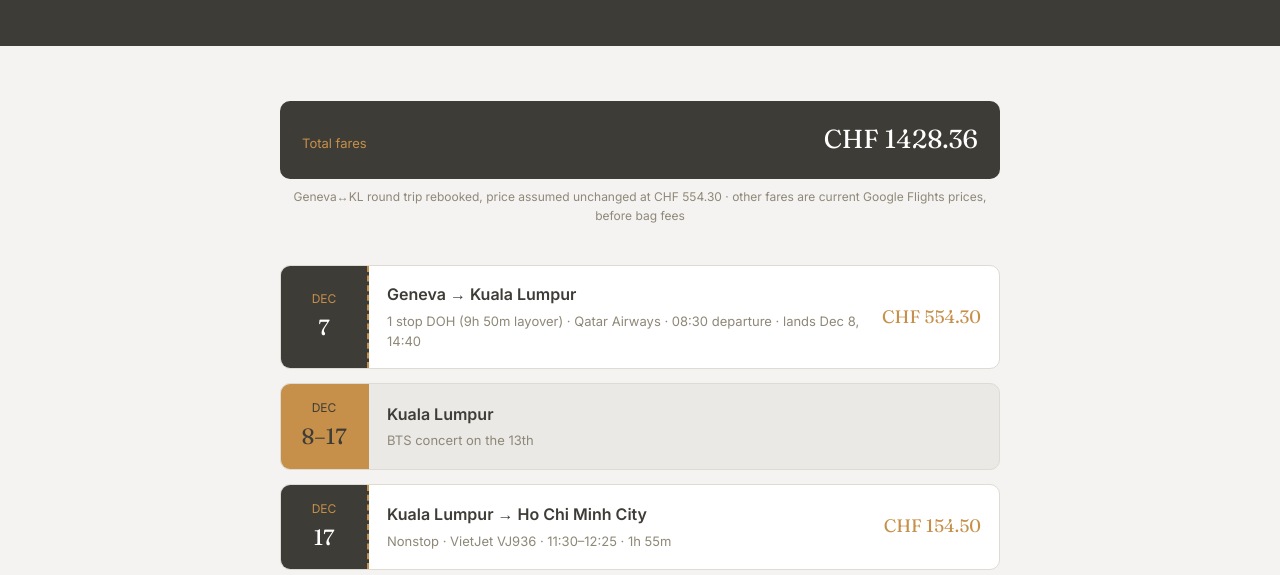
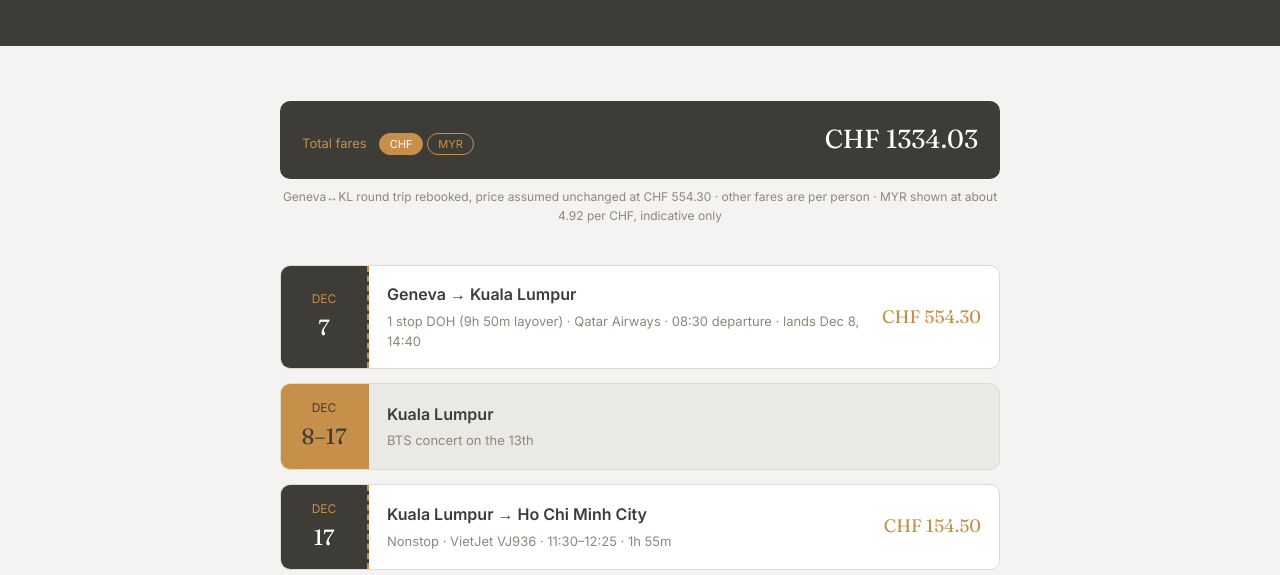
Before and after one commit to danealonzoxx/asia, a plain HTML site: page index.html in a window 1280 px wide. Shown: the part 225-800 px from the top of the page. Drawn offline with Linux system fonts and the light colour scheme.

Commit message:
Add files via upload

```diff
--- a/index.html
+++ b/index.html
@@ -153,6 +153,9 @@
   }
   .total-bar .label{font-size:13px;color:var(--ochre);}
   .total-bar .value{font-family:'Fraunces',serif;font-size:26px;color:var(--white);}
+  .cur-toggle{display:inline-flex;gap:4px;margin-left:12px;vertical-align:middle;}
+  .cur-toggle button{font-family:'Inter',sans-serif;font-size:11px;padding:3px 10px;border-radius:999px;border:1px solid var(--ochre);background:transparent;color:var(--ochre);cursor:pointer;}
+  .cur-toggle button.active{background:var(--ochre);color:var(--white);}
 
   /* City guide section */
   .section-title{
@@ -295,10 +298,10 @@
 <div class="wrap">
 
   <div class="total-bar">
-    <span class="label">Total fares</span>
-    <span class="value" id="totalValue">CHF 1019.77</span>
+    <span class="label">Total fares<span class="cur-toggle"><button id="curCHF" class="active" onclick="setCur('CHF')">CHF</button><button id="curMYR" onclick="setCur('MYR')">MYR</button></span></span>
+    <span class="value" id="totalValue">CHF 1334.03</span>
   </div>
-  <p style="font-size:12px;color:var(--taupe);text-align:center;margin:0 0 40px;">Geneva↔KL round trip rebooked, price assumed unchanged at CHF 554.30 · other fares are current Google Flights prices, before bag fees</p>
+  <p style="font-size:12px;color:var(--taupe);text-align:center;margin:0 0 40px;">Geneva↔KL round trip rebooked, price assumed unchanged at CHF 554.30 · other fares are per person · MYR shown at about 4.92 per CHF, indicative only</p>
 
   <div class="timeline" id="timeline"></div>
 
@@ -313,19 +316,39 @@
 <footer>Built for the December–January loop &middot; fares and picks current as of booking</footer>
 
 <script>
+const MYR_PER_CHF = 4.92;
+let currency = 'CHF';
+
 const legs = [
-  {stub:"7", month:"DEC", route:"Geneva → Kuala Lumpur", detail:"1 stop DOH (9h 50m layover) · Qatar Airways · 08:30 departure · lands Dec 8, 14:40", price:"CHF 554.30", stay:false},
+  {stub:"7", month:"DEC", route:"Geneva → Kuala Lumpur", detail:"1 stop DOH (9h 50m layover) · Qatar Airways · 08:30 departure · lands Dec 8, 14:40", price:554.30, stay:false},
   {stub:"8–17", month:"DEC", route:"Kuala Lumpur", detail:"BTS concert on the 13th", price:0, stay:true},
-  {stub:"17", month:"DEC", route:"Kuala Lumpur → Ho Chi Minh City", detail:"Nonstop · VietJet VJ936 · 11:30–12:25 · 1h 55m", price:154.50, stay:false},
+  {stub:"17", month:"DEC", route:"Kuala Lumpur → Ho Chi Minh City", detail:"Nonstop · VietJet VJ936 · 11:30–12:25 · 1h 55m", price:154.50, myr:761, stay:false},
   {stub:"17–22", month:"DEC", route:"Ho Chi Minh City", detail:"Five nights in Saigon", price:0, stay:true},
-  {stub:"22", month:"DEC", route:"Ho Chi Minh City → Seoul", detail:"Nonstop · Vietnam Airlines VN402 · 09:25–16:25 · 5h", price:116, stay:false},
-  {stub:"22–27", month:"DEC", route:"Seoul", detail:"Christmas in Seoul · belated birthday dinner for Claudia (the 21st)", price:0, stay:true},
-  {stub:"27", month:"DEC", route:"Seoul → Kagoshima", detail:"Nonstop · Korean Air KE2179 · 14:40–16:20 · 1h 40m", price:225.56, stay:false},
-  {stub:"27–5", month:"DEC–JAN", route:"Kagoshima", detail:"Ring in the New Year", price:0, stay:true},
-  {stub:"5–6", month:"JAN", route:"Kagoshima → Kuala Lumpur", detail:"1 stop TPE · China Airlines CI119/CI721 · 12:25 departure · lands Jan 6, 13:25", price:378, stay:false},
+  {stub:"22", month:"DEC", route:"Ho Chi Minh City → Seoul", detail:"Nonstop · Vietnam Airlines VN402 · 09:25–16:25 · 5h", price:116, myr:570, stay:false},
+  {stub:"22–26", month:"DEC", route:"Seoul", detail:"Christmas in Seoul · belated birthday dinner for Claudia (the 21st)", price:0, stay:true},
+  {stub:"26", month:"DEC", route:"Seoul → Kagoshima", detail:"Nonstop · Eastar Jet ZE651 · 15:35–17:15 · 1h 40m · 15 kg checked bag included", price:131.23, stay:false},
+  {stub:"26–5", month:"DEC–JAN", route:"Kagoshima", detail:"Ring in the New Year", price:0, stay:true},
+  {stub:"5–6", month:"JAN", route:"Kagoshima → Kuala Lumpur", detail:"1 stop TPE · China Airlines CI119/CI721 · 12:25 departure · lands Jan 6, 13:25", price:378, myr:1858, stay:false},
   {stub:"6–26", month:"JAN", route:"Kuala Lumpur", detail:"Jeremy's birthday on the 10th", price:0, stay:true},
   {stub:"26–27", month:"JAN", route:"Kuala Lumpur → Geneva", detail:"1 stop DOH · Qatar Airways · 19:55 departure · lands Jan 27, 06:15", price:"incl.", stay:false}
 ];
+
+function amount(l){
+  if (currency === 'MYR') {
+    const m = l.myr !== undefined ? l.myr : Math.round(l.price * MYR_PER_CHF);
+    return m;
+  }
+  return l.price;
+}
+function fmt(v){
+  return currency === 'MYR' ? 'RM ' + Math.round(v).toLocaleString('en-US') : 'CHF ' + v.toFixed(2);
+}
+function setCur(c){
+  currency = c;
+  document.getElementById('curCHF').classList.toggle('active', c === 'CHF');
+  document.getElementById('curMYR').classList.toggle('active', c === 'MYR');
+  renderTimeline();
+}
 
 function renderTimeline(){
   const timeline = document.getElementById('timeline');
@@ -333,7 +356,7 @@ function renderTimeline(){
   legs.forEach(l => {
     const el = document.createElement('div');
     el.className = 'leg' + (l.stay ? ' stay' : '');
-    const priceLabel = typeof l.price === 'number' ? (l.price > 0 ? 'CHF ' + l.price.toFixed(2) : '') : l.price;
+    const priceLabel = typeof l.price === 'number' ? (l.price > 0 ? fmt(amount(l)) : '') : l.price;
     el.innerHTML = `
       <div class="stub"><div class="date">${l.month}</div><div class="day">${l.stub}</div></div>
       <div class="body">
@@ -345,8 +368,8 @@ function renderTimeline(){
       </div>`;
     timeline.appendChild(el);
   });
-  const total = 554.30 + legs.reduce((sum, l) => sum + (typeof l.price === 'number' ? l.price : 0), 0);
-  document.getElementById('totalValue').textContent = 'CHF ' + total.toFixed(2);
+  const total = legs.reduce((sum, l) => sum + (typeof l.price === 'number' ? amount(l) : 0), 0);
+  document.getElementById('totalValue').textContent = fmt(total);
 }
 
 renderTimeline();
@@ -389,7 +412,7 @@ const baseCities = {
     ]
   },
   seoul: {
-    id: "seoul", name: "Seoul", tagline: "Dec 22–27, winter city stretch",
+    id: "seoul", name: "Seoul", tagline: "Dec 22–26, winter city stretch",
     groups: [
       { label: "THE OCCASION", recos: [
         {tag:"◇", name:"Claudia's birthday, Dec 21", meta:"Belated celebration in Seoul", desc:"You land on the 22nd, the day after, so plan a belated birthday dinner or drinks with the girls."}
@@ -408,7 +431,7 @@ const baseCities = {
     ]
   },
   jp: {
-    id: "jp", name: "Kagoshima", tagline: "Dec 27 – Jan 5, New Year in Japan",
+    id: "jp", name: "Kagoshima", tagline: "Dec 26 – Jan 5, New Year in Japan",
     groups: [
       { label: "NEW YEAR TIMING", recos: [
         {tag:"◇", name:"Plan around Jan 1–3", meta:"Heads up", desc:"Many restaurants and shops close for the first days of January, and shrines are packed for hatsumode (first visits). Check hours before you go."}
```
